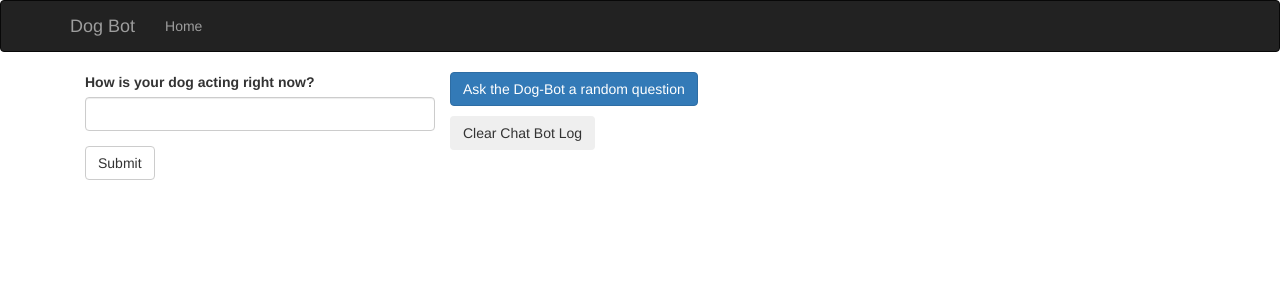
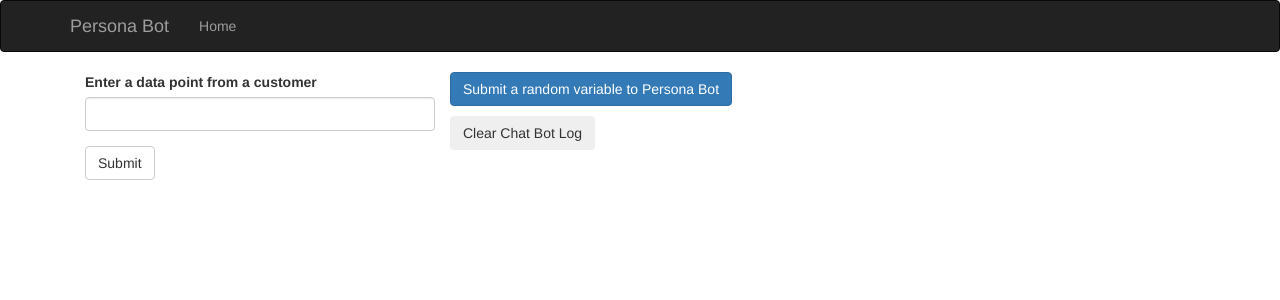
Before and after one commit to jmadden4/PersonaBot, a Flask app: page / in a window 1280 px wide. Shown: the top 300 px of the page. Run offline with Flask 2, Linux system fonts and the light colour scheme; some libraries are stand-ins or nearby versions.

Commit message:
updating templates

```diff
--- a/app/main/forms.py
+++ b/app/main/forms.py
@@ -6,5 +6,5 @@ from wtforms import ValidationError
 
 
 class SomeForm(FlaskForm):
-    name = StringField('How is your dog acting right now?', validators=[Required()])
+    name = StringField('Enter a data point from a customer', validators=[Required()])
     submit = SubmitField('Submit')
--- a/app/main/views.py
+++ b/app/main/views.py
@@ -93,7 +93,7 @@ def fetchFromChatBot(id):
 	#resp = words
 	#resp = "wowww"
 	#os.system('python /home/joe/workspace/diskey-bot/diskeyChatBotResponse.py')
-	from diskeyChatBotResponse import response
+	from PersonaChatBotResponse import response
 	input1 = "shark"
 	input2 = "pup"
 	input3 = "sleepy"
@@ -144,7 +144,7 @@ def fetchFromChatBotRandom(id):
 	#resp = words
 	#resp = "wowww"
 	#os.system('python /home/joe/workspace/diskey-bot/diskeyChatBotResponse.py')
-	from diskeyChatBotResponse import response
+	from PersonaChatBotResponse import response
 	input1 = "shark"
 	input2 = "pup"
 	input3 = "sleepy"
--- a/app/templates/base.html
+++ b/app/templates/base.html
@@ -1,6 +1,6 @@
 {% extends "bootstrap/base.html" %}
 
-{% block title %}Dog Bot{% endblock %}
+{% block title %}Persona Bot{% endblock %}
 
 {% block head %}
 {{ super() }}
@@ -24,7 +24,7 @@
                 <span class="icon-bar"></span>
                 <span class="icon-bar"></span>
             </button>
-            <a class="navbar-brand" href="{{ url_for('.index') }}">Dog Bot</a>
+            <a class="navbar-brand" href="{{ url_for('.index') }}">Persona Bot</a>
         </div>
         <div class="navbar-collapse collapse">
             <ul class="nav navbar-nav">
--- a/app/templates/index.html
+++ b/app/templates/index.html
@@ -1,6 +1,6 @@
 {% extends "base.html" %}
 {% import "bootstrap/wtf.html" as wtf %}
-{% block title %}Dog Chat Bot Home{% endblock %}
+{% block title %}Persona Chat Bot Home{% endblock %}
 
 
 {% block page_content %}
@@ -9,7 +9,7 @@
 	<div id="AskChatBot" class="col-md-4">
 	    {{ wtf.quick_form(form) }}
 	</div>
-	<p><a id="AskChatBotRandom" class="btn btn-primary" href="#" role="button">Ask the Dog-Bot a random question</a></p>
+	<p><a id="AskChatBotRandom" class="btn btn-primary" href="#" role="button">Submit a random variable to Persona Bot</a></p>
 	<p id="ChatBotResponsesLog"></p>
 	</div>
 	<div width=100%>
--- a/app/templates/submitted.html
+++ b/app/templates/submitted.html
@@ -1,6 +1,6 @@
 {% extends "base.html" %}
 
-{% block title %}Dog Chat Bot Home{% endblock %}
+{% block title %}Persona Chat Bot Home{% endblock %}
 
 
 {% block page_content %}
```
